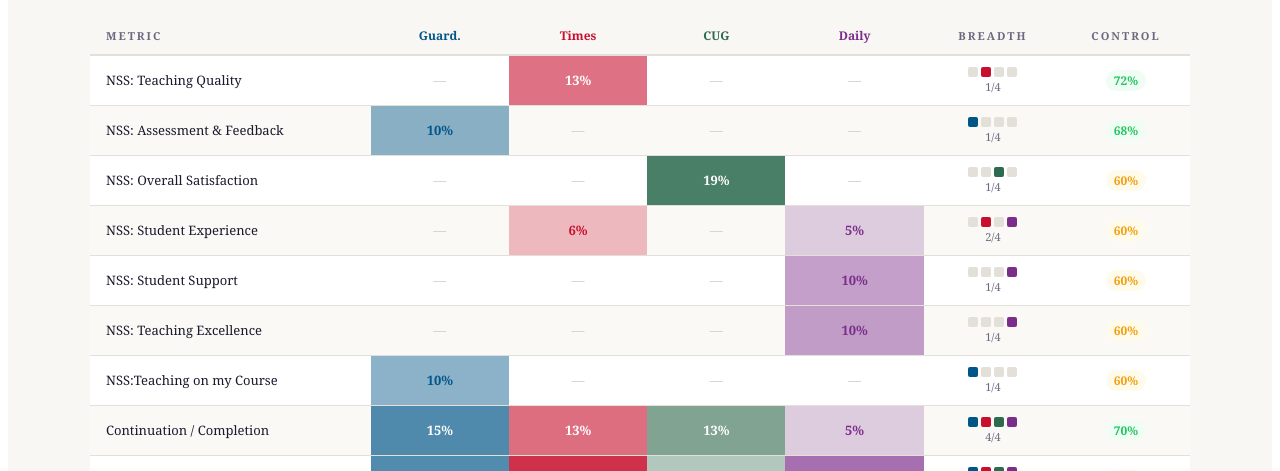
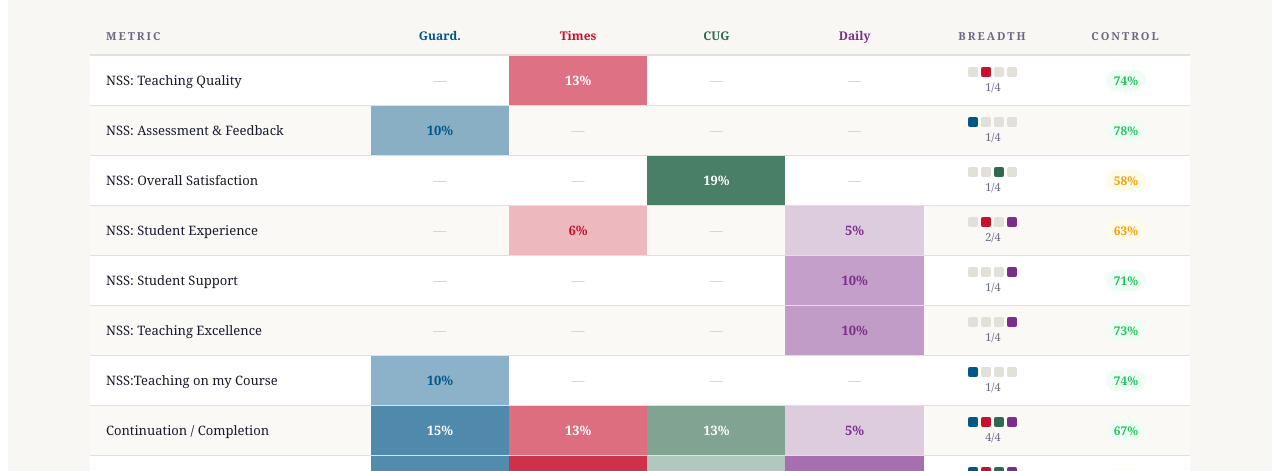
Before and after one commit to UoD-Strategic-Planning-and-Insight/League_Tables, a React (Vite) app: page / in a window 1280 px wide. Shown: the part 329-800 px from the top of the page. Built offline with nearby package versions, Linux system fonts and the light colour scheme.

Commit message:
Update NSS metrics controllability values and descriptions in league table strategy

```diff
--- a/league-table-strategy.jsx
+++ b/league-table-strategy.jsx
@@ -3,29 +3,29 @@ import { useState } from "react";
 // ── DATA DEFINITIONS ────────────────────────────────────────────────────────
 
 const METRICS = [
-  { id: "nss_teaching_quality",      label: "NSS: Teaching Quality",          controllability: 72, description: "National Student Survey — teaching on my course", unit: "%", min: 60, max: 100, benchmarkLow: 78, benchmarkMid: 83, benchmarkTop: 88 },
-  { id: "nss_assessment",    label: "NSS: Assessment & Feedback",     controllability: 68, description: "National Student Survey — assessment & feedback", unit: "%", min: 50, max: 100, benchmarkLow: 68, benchmarkMid: 74, benchmarkTop: 82 },
-  { id: "nss_overall",       label: "NSS: Overall Satisfaction",      controllability: 60, description: "National Student Survey — overall satisfaction score", unit: "%", min: 55, max: 100, benchmarkLow: 76, benchmarkMid: 82, benchmarkTop: 88 },
-  { id: "nss_student_experience", label: "NSS: Student Experience", controllability: 60, description: "National Student Survey - student experience score", unit: "%", min: 55, max: 100, benchmarkLow: 76, benchmarkMid: 82, benchmarkTop: 88 },
-  { id: "nss_support", label: "NSS: Student Support", controllability: 60, description: "National Student Survey - student support score", unit: "%", min: 55, max: 100, benchmarkLow: 76, benchmarkMid: 82, benchmarkTop: 88 },
-  { id: "nss_teaching_excellence", label: "NSS: Teaching Excellence", controllability: 60, description: "National Student Survey - teaching excellence score", unit: "%", min: 55, max: 100, benchmarkLow: 76, benchmarkMid: 82, benchmarkTop: 88 },
-  { id: "nss_teaching_on_course", label: "NSS:Teaching on my Course", controllability: 60, description: "National Student Survey - teaching on my course score", unit: "%", min: 55, max: 100, benchmarkLow: 76, benchmarkMid: 82, benchmarkTop: 88 },
-  { id: "continuation",      label: "Continuation / Completion",       controllability: 70, description: "% of students continuing to next year of study", unit: "%", min: 70, max: 100, benchmarkLow: 86, benchmarkMid: 90, benchmarkTop: 95 },
-  { id: "graduate_outcomes", label: "Graduate Outcomes (Employment)",  controllability: 55, description: "% in highly skilled employment or further study 15 months after graduation (HESA)", unit: "%", min: 55, max: 100, benchmarkLow: 68, benchmarkMid: 75, benchmarkTop: 84 },
-  { id: "entry_tariff",      label: "Entry Tariff",                   controllability: 45, description: "Average UCAS tariff points of new entrants", unit: "pts", min: 80, max: 220, benchmarkLow: 115, benchmarkMid: 140, benchmarkTop: 175 },
-  { id: "staff_student",     label: "Staff–Student Ratio",            controllability: 58, description: "Students per academic FTE (lower = better)", unit: ":1", min: 8, max: 35, benchmarkLow: 20, benchmarkMid: 16, benchmarkTop: 12, lowerIsBetter: true },
-  { id: "spend_per_student", label: "Academic Services Spend",        controllability: 50, description: "Expenditure on academic services per student (£)", unit: "£", min: 500, max: 5000, benchmarkLow: 1200, benchmarkMid: 1800, benchmarkTop: 2800 },
-  { id: "facilities_spend",  label: "Facilities Spend",               controllability: 48, description: "Expenditure on student facilities per student (£)", unit: "£", min: 200, max: 3000, benchmarkLow: 800, benchmarkMid: 1200, benchmarkTop: 2000 },
-  { id: "research_quality",  label: "Research Quality (REF)",         controllability: 40, description: "GPA-weighted REF output/impact/environment scores (max 4.0)", unit: "GPA", min: 1.0, max: 4.0, benchmarkLow: 2.4, benchmarkMid: 2.8, benchmarkTop: 3.3 },
-  { id: "research_intensity",label: "Research Intensity",             controllability: 38, description: "Proportion of staff submitted to REF (%)", unit: "%", min: 10, max: 100, benchmarkLow: 45, benchmarkMid: 62, benchmarkTop: 80 },
-  { id: "degree_classification", label: "Good Honours Rate",          controllability: 42, description: "% of graduates achieving 1st or 2:1", unit: "%", min: 50, max: 100, benchmarkLow: 72, benchmarkMid: 78, benchmarkTop: 85 },
-  { id: "research_income", label: "Research Income", controllability: 40, description: "Per capita measure of research grants and contracts", unit: "£", min: 200, max: 3000, benchmarkLow: 800, benchmarkMid: 1200, benchmarkTop: 2000 },
+  { id: "nss_teaching_quality",      label: "NSS: Teaching Quality",          controllability: 74, description: "National Student Survey — teaching on my course", unit: "%", min: 60, max: 100, benchmarkLow: 78, benchmarkMid: 83, benchmarkTop: 88 },
+  { id: "nss_assessment",    label: "NSS: Assessment & Feedback",     controllability: 78, description: "National Student Survey — assessment & feedback", unit: "%", min: 50, max: 100, benchmarkLow: 68, benchmarkMid: 74, benchmarkTop: 82 },
+  { id: "nss_overall",       label: "NSS: Overall Satisfaction",      controllability: 58, description: "National Student Survey — overall satisfaction score", unit: "%", min: 55, max: 100, benchmarkLow: 76, benchmarkMid: 82, benchmarkTop: 88 },
+  { id: "nss_student_experience", label: "NSS: Student Experience", controllability: 63, description: "National Student Survey - student experience score", unit: "%", min: 55, max: 100, benchmarkLow: 76, benchmarkMid: 82, benchmarkTop: 88 },
+  { id: "nss_support", label: "NSS: Student Support", controllability: 71, description: "National Student Survey - student support score", unit: "%", min: 55, max: 100, benchmarkLow: 76, benchmarkMid: 82, benchmarkTop: 88 },
+  { id: "nss_teaching_excellence", label: "NSS: Teaching Excellence", controllability: 73, description: "National Student Survey - teaching excellence score", unit: "%", min: 55, max: 100, benchmarkLow: 76, benchmarkMid: 82, benchmarkTop: 88 },
+  { id: "nss_teaching_on_course", label: "NSS:Teaching on my Course", controllability: 74, description: "National Student Survey - teaching on my course score", unit: "%", min: 55, max: 100, benchmarkLow: 76, benchmarkMid: 82, benchmarkTop: 88 },
+  { id: "continuation",      label: "Continuation / Completion",       controllability: 67, description: "% of students continuing to next year of study", unit: "%", min: 70, max: 100, benchmarkLow: 86, benchmarkMid: 90, benchmarkTop: 95 },
+  { id: "graduate_outcomes", label: "Graduate Outcomes (Employment)",  controllability: 47, description: "% in highly skilled employment or further study 15 months after graduation (HESA)", unit: "%", min: 55, max: 100, benchmarkLow: 68, benchmarkMid: 75, benchmarkTop: 84 },
+  { id: "entry_tariff",      label: "Entry Tariff",                   controllability: 36, description: "Average UCAS tariff points of new entrants", unit: "pts", min: 80, max: 220, benchmarkLow: 115, benchmarkMid: 140, benchmarkTop: 175 },
+  { id: "staff_student",     label: "Staff–Student Ratio",            controllability: 82, description: "Students per academic FTE (lower = better)", unit: ":1", min: 8, max: 35, benchmarkLow: 20, benchmarkMid: 16, benchmarkTop: 12, lowerIsBetter: true },
+  { id: "spend_per_student", label: "Academic Services Spend",        controllability: 84, description: "Expenditure on academic services per student (£)", unit: "£", min: 500, max: 5000, benchmarkLow: 1200, benchmarkMid: 1800, benchmarkTop: 2800 },
+  { id: "facilities_spend",  label: "Facilities Spend",               controllability: 80, description: "Expenditure on student facilities per student (£)", unit: "£", min: 200, max: 3000, benchmarkLow: 800, benchmarkMid: 1200, benchmarkTop: 2000 },
+  { id: "research_quality",  label: "Research Quality (REF)",         controllability: 34, description: "GPA-weighted REF output/impact/environment scores (max 4.0)", unit: "GPA", min: 1.0, max: 4.0, benchmarkLow: 2.4, benchmarkMid: 2.8, benchmarkTop: 3.3 },
+  { id: "research_intensity",label: "Research Intensity",             controllability: 44, description: "Proportion of staff submitted to REF (%)", unit: "%", min: 10, max: 100, benchmarkLow: 45, benchmarkMid: 62, benchmarkTop: 80 },
+  { id: "degree_classification", label: "Good Honours Rate",          controllability: 52, description: "% of graduates achieving 1st or 2:1", unit: "%", min: 50, max: 100, benchmarkLow: 72, benchmarkMid: 78, benchmarkTop: 85 },
+  { id: "research_income", label: "Research Income", controllability: 39, description: "Per capita measure of research grants and contracts", unit: "£", min: 200, max: 3000, benchmarkLow: 800, benchmarkMid: 1200, benchmarkTop: 2000 },
   { id: "graduate_on_track", label: "Graduate Prospects on Track", controllability: 50, description: "Measure of how many students felt their career is on track", unit: "pts", min: 80, max: 220, benchmarkLow: 115, benchmarkMid: 140, benchmarkTop: 175 },
-  { id: "graduate_salaries", label: "Graduate Salaries", controllability: 20, description: "median salary of first-degree, UK-domiciled graduates in full-time paid UK employment", unit: "£", min: 200, max: 3000, benchmarkLow: 800, benchmarkMid: 1200, benchmarkTop: 2000 },
-  { id: "academic_services_spend", label: "Academic Services Spend", controllability: 90, description: "how much a university spends on library and computing facilities per student FTE", unit: "£", min: 200, max: 3000, benchmarkLow: 800, benchmarkMid: 1200, benchmarkTop: 2000 },
-  { id: "first_generation", label: "First Generation Students", controllability: 40, description: "The proportion of UK-domiciled undergraduate students whose parents did not attend university", unit: "%", min: 10, max: 100, benchmarkLow: 45, benchmarkMid: 62, benchmarkTop: 80 },
-  { id: "value_added", label: "Value Added Score", controllability: 65, description: "Tracks student from enrolment to graduation and how a university supports its students towards good grades", unit: "pts", min: 80, max: 220, benchmarkLow: 115, benchmarkMid: 140, benchmarkTop: 175 },
-  { id: "people_planet", label: "People & Planet Score", controllability: 60, description: "Score derived from the sustainability ranking People & Planet", unit: "pts", min: 80, max: 220, benchmarkLow: 115, benchmarkMid: 140, benchmarkTop: 175 }
+  { id: "graduate_salaries", label: "Graduate Salaries", controllability: 18, description: "median salary of first-degree, UK-domiciled graduates in full-time paid UK employment", unit: "£", min: 200, max: 3000, benchmarkLow: 800, benchmarkMid: 1200, benchmarkTop: 2000 },
+  { id: "academic_services_spend", label: "Academic Services Spend", controllability: 84, description: "how much a university spends on library and computing facilities per student FTE", unit: "£", min: 200, max: 3000, benchmarkLow: 800, benchmarkMid: 1200, benchmarkTop: 2000 },
+  { id: "first_generation", label: "First Generation Students", controllability: 28, description: "The proportion of UK-domiciled undergraduate students whose parents did not attend university", unit: "%", min: 10, max: 100, benchmarkLow: 45, benchmarkMid: 62, benchmarkTop: 80 },
+  { id: "value_added", label: "Value Added Score", controllability: 61, description: "Tracks student from enrolment to graduation and how a university supports its students towards good grades", unit: "pts", min: 80, max: 220, benchmarkLow: 115, benchmarkMid: 140, benchmarkTop: 175 },
+  { id: "people_planet", label: "People & Planet Score", controllability: 69, description: "Score derived from the sustainability ranking People & Planet", unit: "pts", min: 80, max: 220, benchmarkLow: 115, benchmarkMid: 140, benchmarkTop: 175 }
 ];
 
 const TABLES = [
```
